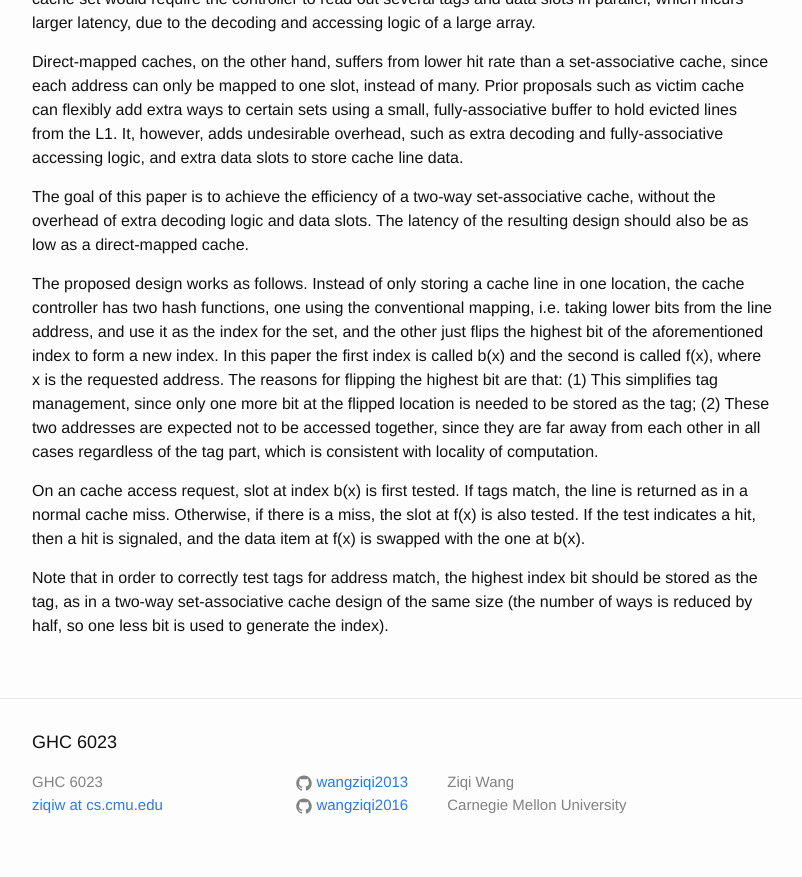
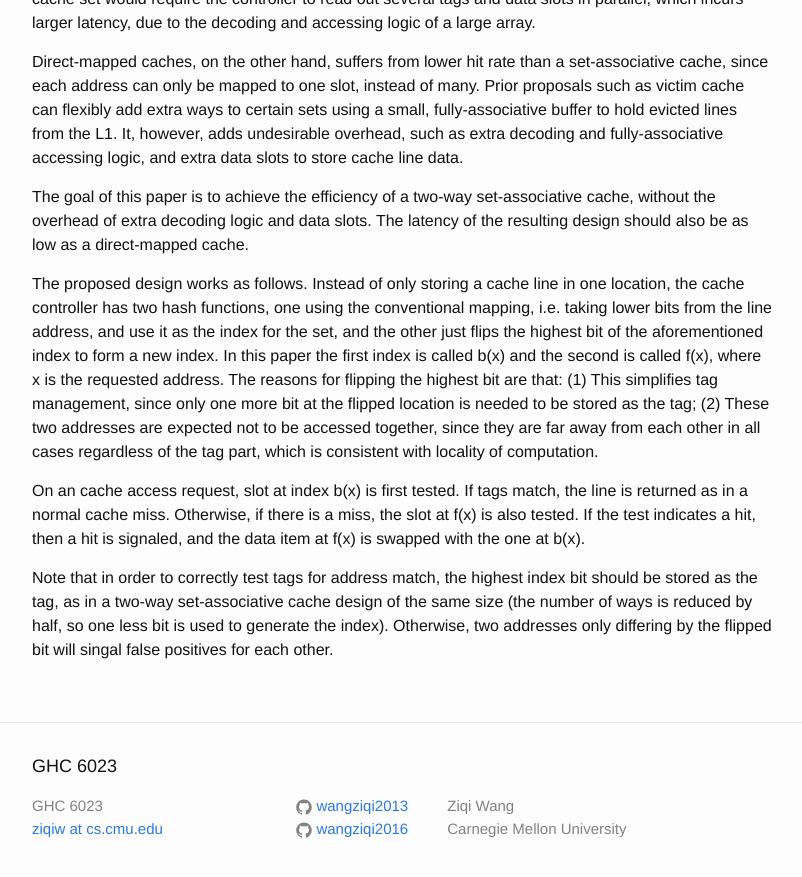
Before and after one commit to wangziqi2013/wangziqi2013.github.io, a Jekyll site: the page built from _posts/2020-05-30-column-associative-cache.markdown, in a window 1280 px wide and 900 px high, scrolled down 667 px. Shown: the top 877 px of the window, without its empty margins (238-1040 px from the left). Built offline with Jekyll 4.4.1, drawn with Linux system fonts in a browser that asks for light colours.

Commit message:
Adding extra bit

```diff
--- a/_posts/2020-05-30-column-associative-cache.markdown
+++ b/_posts/2020-05-30-column-associative-cache.markdown
@@ -43,4 +43,5 @@ hit is signaled, and the data item at f(x) is swapped with the one at b(x).
 
 Note that in order to correctly test tags for address match, the highest index bit should be stored as the tag,
 as in a two-way set-associative cache design of the same size (the number of ways is reduced by half, so one less bit
-is used to generate the index).
+is used to generate the index). Otherwise, two addresses only differing by the flipped bit will singal false positives
+for each other.
```
